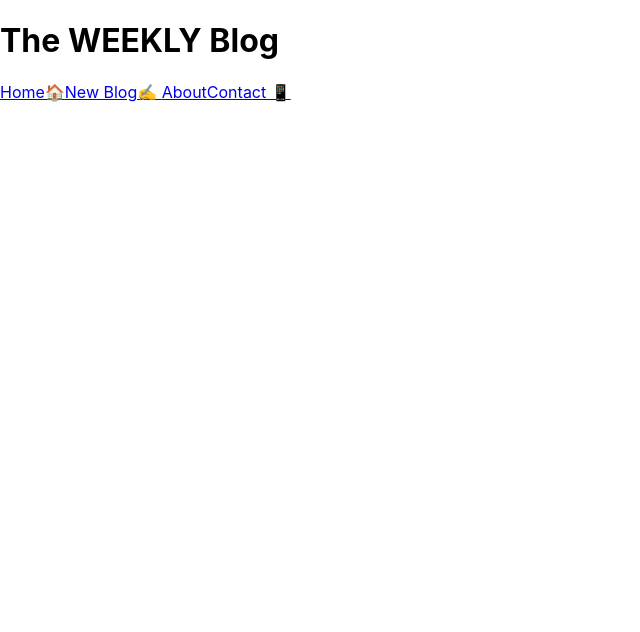
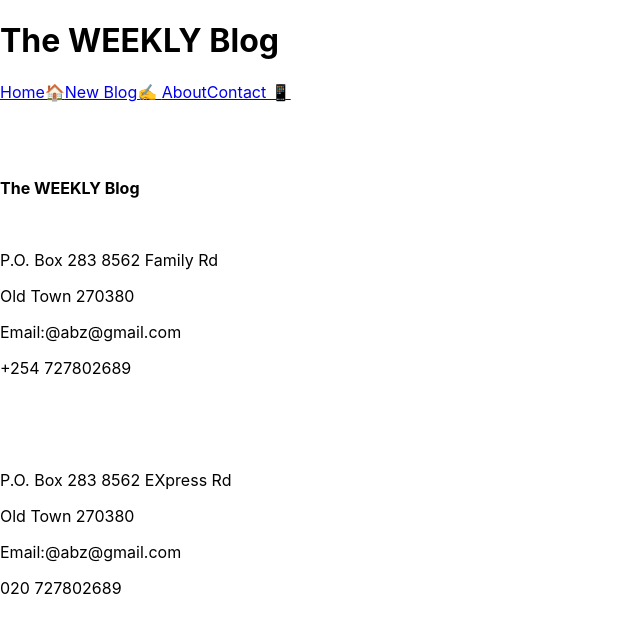
Before and after one commit to MissZamzam/blog-application, a React (Create React App) app: page /contact in a window 1280 px wide. Shown: the top 632 px of the page, without its empty margins (0-640 px from the left). Built offline with nearby package versions, Linux system fonts and the light colour scheme.

Commit message:
imported Link from react router dom to the Navbar component and replace all the anchor tags inside it

```diff
--- a/src/About.js
+++ b/src/About.js
@@ -1,6 +1,19 @@
+function About () {
+    return (
+        <>
+        <div className="about-us">
 
-function About ()  {
-    return
+            <h1>About Us!</h1>
+        <br></br>
+            <p>S<i>poken word, poetry, prose, and creative writing are all ways to express yourself and what you’re experiencing. Writing down and performing your thoughts can serve to transform the intangibility of your emotions and experiences into something more. They serve as a way for you to make your feelings tangible and real.</i></p>
+        </div>
+
+        <figure>
+            <p><strong>"Writing is the one place where the world makes more sense to me. It’s where I feel the most turmoil, but also the most peace. It’s the one place I look my life straight in the eye.”</strong></p>
+        <figcaption>-Andrea Gibson</figcaption>
+        </figure>
+        </>
+    )
 }
 
 export default About;
--- a/src/Contact.js
+++ b/src/Contact.js
@@ -1,6 +1,24 @@
+const Contact = () => {
+    return (
+        <div className="contacts">
+            {/* <h1>Contacts</h1> */}
+            <br></br>
+            <br></br>
+            <br></br>
+            <p><strong>The WEEKLY Blog</strong></p>
+            <br></br>
+            <p>P.O. Box 283 8562 Family Rd</p>
+            <p>Old Town 270380</p>
+            <p>Email:@abz@gmail.com</p>
+            <p>+254 727802689</p>
+            <br></br><br></br><br></br>
+            <p>P.O. Box 283 8562 EXpress Rd</p>
+            <p>Old Town 270380</p>
+            <p>Email:@abz@gmail.com</p>
+            <p>020 727802689</p>
+        </div>
+    )
 
-function Create  () {
-    return
 }
 
-export default Create;
+export default Contact;
--- a/src/Create.js
+++ b/src/Create.js
@@ -1,6 +1,10 @@
 
 function Create () {
-    return
+    return (
+        <div className="create">
+            <h2>Add a New Blog</h2>
+        </div>
+    )
 }
 
 export default Create
--- a/src/Navbar.js
+++ b/src/Navbar.js
@@ -1,13 +1,14 @@
+import {Link} from 'react-router-dom'
 function Navbar () {
     return (
 
         <div className="navbar">
             <h1>The WEEKLY Blog </h1>
         <div className="container">
-          <a href="/">Home🏠</a>
-          <a href="/create">New Blog✍️ </a>
-          <a href="about">About</a>
-          <a href="contact">Contact 📱</a>
+          <Link to="/">Home🏠</Link>
+          <Link to="/create">New Blog✍️ </Link>
+          <Link to="about">About</Link>
+          <Link to="contact">Contact 📱</Link>
         </div>
         </div>
 
```
